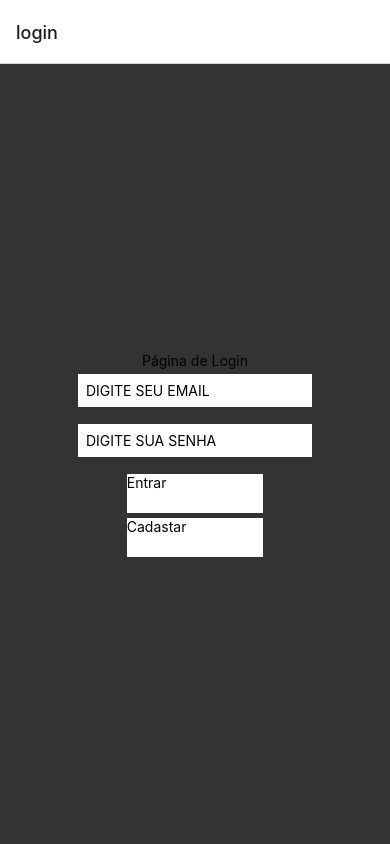
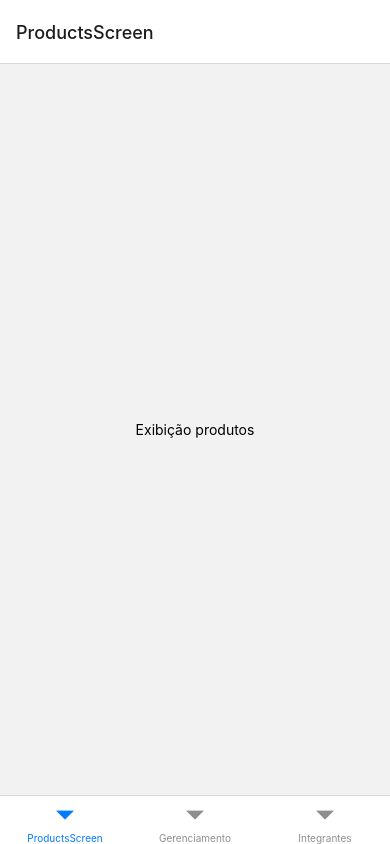
Before and after one commit to Lola-snt/Aplicativo-de-Gerenciamento-de-Ecommerce, a React Native app: screen / in a window 390 px wide. Built offline with nearby package versions, Linux system fonts and the light colour scheme; no server answers.

Commit message:
Organizando nome de rota

```diff
--- a/App.js
+++ b/App.js
@@ -5,7 +5,7 @@ import Routes from "./src/routes";
 export default function App() {
   return (
     <NavigationContainer>
-      <Routes />
+      <Routes/>
     </NavigationContainer>
   );
 }
--- a/src/routes/bottom-tabs.routes.js
+++ b/src/routes/bottom-tabs.routes.js
@@ -1,17 +1,17 @@
 import { createBottomTabNavigator } from "@react-navigation/bottom-tabs";
-import { View, StyleSheet, Text } from "react-native";
 import { StackNavigation } from "./stack.routes";
-import ProductScreen from "../screens/ProductScreen";
-import ReadScreen from "../screens/ManagementScreen";
 import ProductsScreen from "../screens/ProductsScreen";
+import ManagementScreen from "../screens/ManagementScreen";
+import GroupMembers from "../screens/GroupMembers";
 
 const { Navigator, Screen } = createBottomTabNavigator();
 
-export default function Tab() {
+export default function PrivateNavigation() {
   return (
     <Navigator>
-      <Screen name="ProductsScreen" component={ProductsScreen} />
-      <Screen name="Gerenciamento" component={StackNavigation} />
+      <Screen name="ProductsScreen" component={ManagementScreen} />
+      <Screen name="Gerenciamento" component={ProductsScreen} />
+      <Screen name="Integrantes" component={GroupMembers}/>
     </Navigator>
   );
 }
--- a/src/routes/index.js
+++ b/src/routes/index.js
@@ -1,8 +1,7 @@
-import { NavigationContainer } from "@react-navigation/native";
-import Tab from "./bottom-tabs.routes";
-import PublicStack from "./public.routes";
+import PrivateNavigation from "./bottom-tabs.routes";
+import {PublicNavigation} from "./public.routes";
 
-export default function Rotas() {
-  const logado = true;
-  return <>{logado ? <PublicStack/> : <Tab/>}</>;
+export default function Routes() {
+  const logado = false;
+  return <>{logado ? <PublicNavigation/> : <PrivateNavigation/>}</>;
 }
--- a/src/routes/public.routes.js
+++ b/src/routes/public.routes.js
@@ -4,7 +4,7 @@ import { SignUp } from "../screens/signUp";
 
 const { Navigator, Screen } = createStackNavigator();
 
-const PublicStack = () => {
+export const PublicNavigation= () => {
   return (
     <Navigator>
       <Screen name="login" component={Login} />
@@ -12,5 +12,3 @@ const PublicStack = () => {
     </Navigator>
   );
 };
-
-export default PublicStack;
--- a/src/screens/GroupMembers.js
+++ b/src/screens/GroupMembers.js
@@ -133,14 +133,6 @@ export default function GroupMembers({ navigation }) {
         </TouchableOpacity>
       </View>
 
-      <TouchableOpacity
-        style={style.style5}
-        onPress={() => navigation.goBack()}
-      >
-        <View style={style.style11}>
-          <Text style={style.style12}>Voltar</Text>
-        </View>
-      </TouchableOpacity>
     </View>
   );
 }
--- a/src/screens/ManagementScreen.js
+++ b/src/screens/ManagementScreen.js
@@ -3,15 +3,9 @@ import { View, Text, StyleSheet, Button } from "react-native";
 export default function ManagementScreen({ navigation }) {
   return (
     <View style={styles.container}>
-      <Text>MANAGEMENT SCREEN</Text>
-      <Button
-        title="Teste navegação GroupMembers"
-        onPress={() => navigation.navigate("GroupMembers")}
-      />
-      <Button
-        title="Teste navegação NewTask"
-        onPress={() => navigation.navigate("NewTask")}
-      />
+      <Text>Exibição produtos</Text>
+
+
     </View>
   );
 }
```
